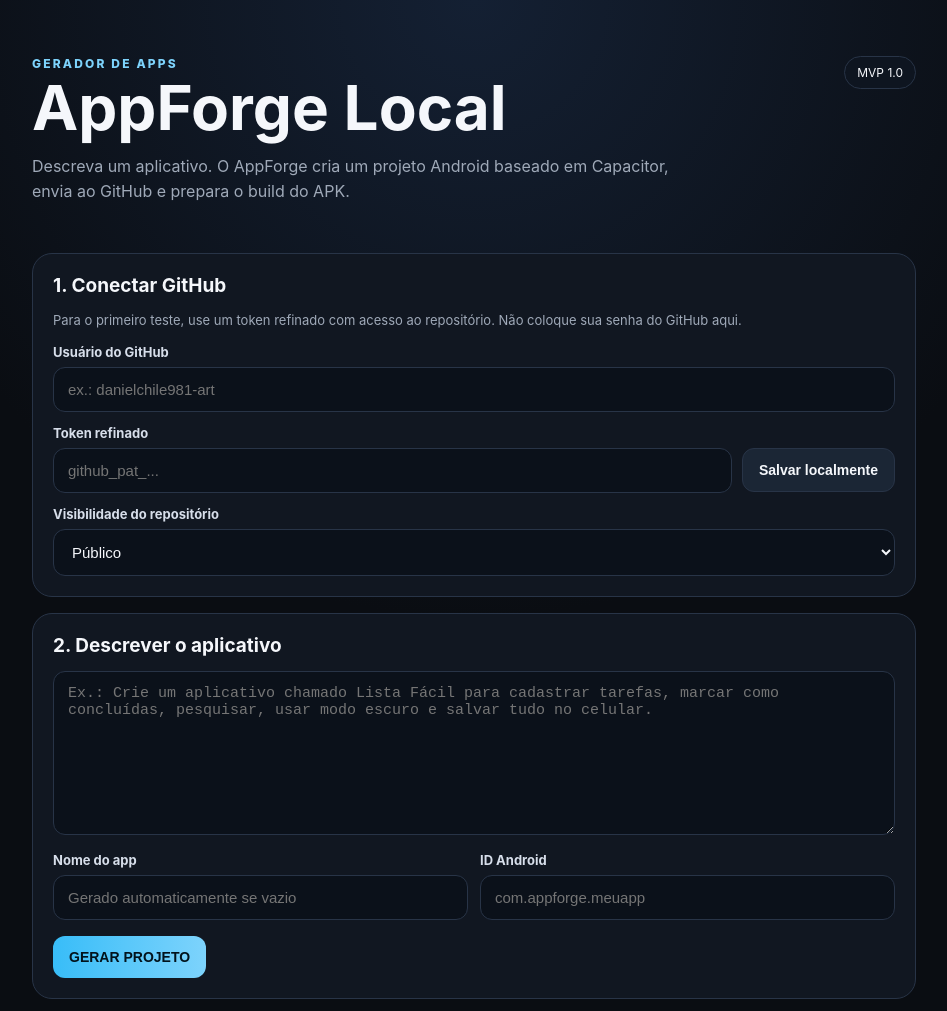
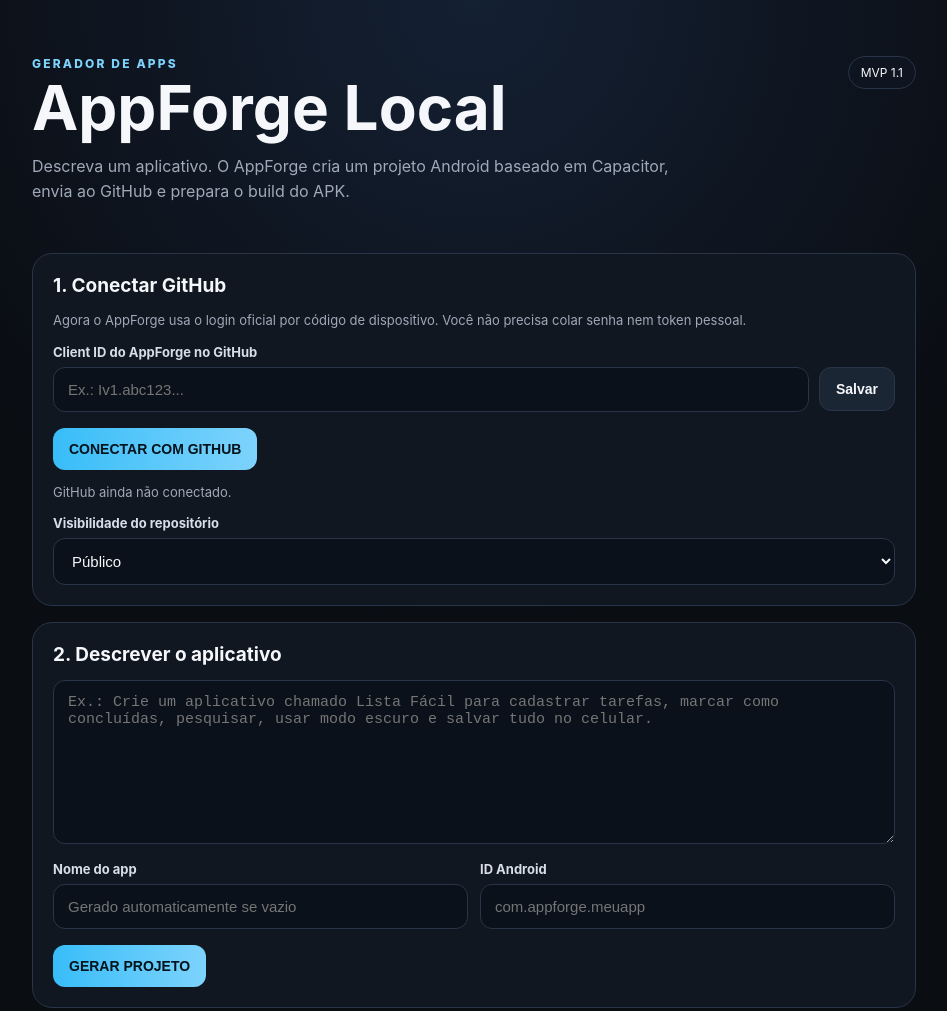
Before and after one commit to danielchile981-art/AppForge-Local, a website: page www/index.html in a window 1280 px wide. Shown: the top 1011 px of the page, without its empty margins (166-1113 px from the left). Drawn offline with Linux system fonts and the light colour scheme.

Commit message:
Troca token manual por login GitHub Device Flow

```diff
--- a/www/index.html
+++ b/www/index.html
@@ -14,16 +14,21 @@
         <h1>AppForge Local</h1>
         <p class="subtitle">Descreva um aplicativo. O AppForge cria um projeto Android baseado em Capacitor, envia ao GitHub e prepara o build do APK.</p>
       </div>
-      <div class="badge">MVP 1.0</div>
+      <div class="badge">MVP 1.1</div>
     </section>
 
     <section class="panel">
       <h2>1. Conectar GitHub</h2>
-      <p class="muted">Para o primeiro teste, use um token refinado com acesso ao repositório. Não coloque sua senha do GitHub aqui.</p>
-      <label>Usuário do GitHub</label>
-      <input id="githubUser" autocomplete="off" placeholder="ex.: danielchile981-art" />
-      <label>Token refinado</label>
-      <div class="row"><input id="githubToken" type="password" autocomplete="off" placeholder="github_pat_..." /><button class="secondary" id="saveToken">Salvar localmente</button></div>
+      <p class="muted">Agora o AppForge usa o login oficial por código de dispositivo. Você não precisa colar senha nem token pessoal.</p>
+      <label>Client ID do AppForge no GitHub</label>
+      <div class="row"><input id="githubClientId" autocomplete="off" placeholder="Ex.: Iv1.abc123..." /><button class="secondary" id="saveClientId">Salvar</button></div>
+      <button class="primary" id="connectGithubBtn">CONECTAR COM GITHUB</button>
+      <div id="devicePanel" class="summary hidden">
+        <strong>Código de autorização:</strong><br>
+        <span id="deviceCode" style="font-size:1.4rem;font-weight:800;letter-spacing:.08em"></span><br><br>
+        <button class="secondary" id="openGithubDeviceBtn">ABRIR GITHUB PARA AUTORIZAR</button>
+      </div>
+      <p id="githubAccount" class="muted">GitHub ainda não conectado.</p>
       <label>Visibilidade do repositório</label>
       <select id="repoVisibility"><option value="false">Público</option><option value="true">Privado</option></select>
     </section>
@@ -37,7 +42,7 @@
 
     <section class="panel hidden" id="previewPanel"><h2>3. Projeto gerado</h2><div id="projectSummary" class="summary"></div><div class="row wrap"><button class="primary" id="publishBtn">CRIAR NO GITHUB E COMPILAR</button><button class="secondary" id="downloadJsonBtn">VER ARQUIVOS GERADOS</button></div></section>
     <section class="panel"><h2>Status</h2><pre id="status">Pronto.</pre></section>
-    <footer><p>O token fica apenas no armazenamento local deste aparelho. Para uso real, prefira OAuth/Device Flow e armazenamento seguro do Android.</p></footer>
+    <footer><p>O AppForge guarda apenas o Client ID e a sessão OAuth deste aparelho. Nunca informe sua senha do GitHub dentro do aplicativo.</p></footer>
   </main>
   <script src="app.js"></script>
 </body>
```
